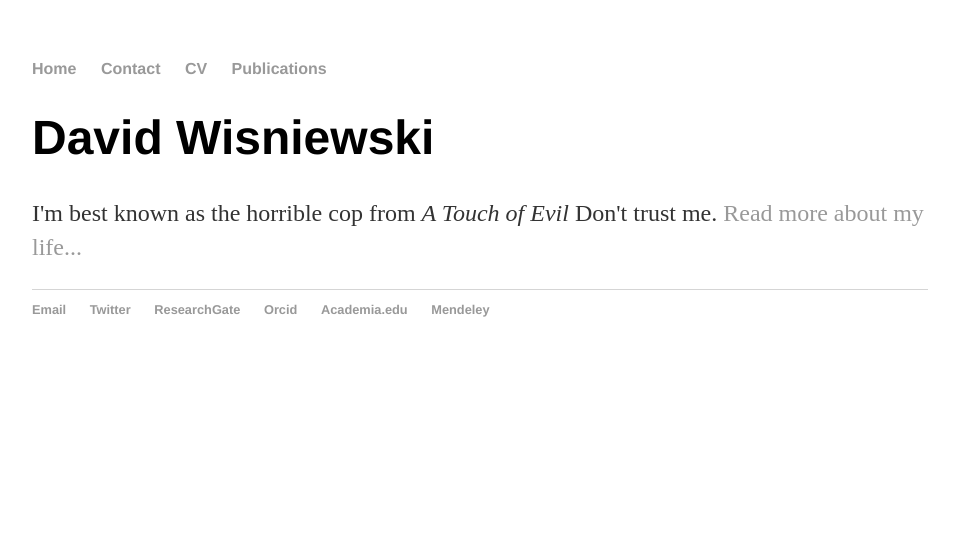
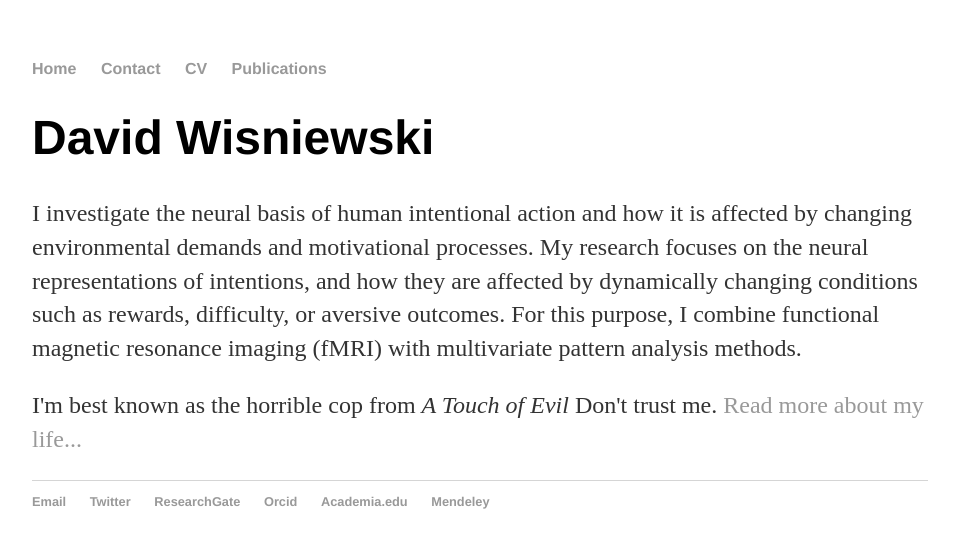
Before and after one commit to davidwisniewski/davidwisniewski.github.io, a Jekyll site: the page built from index.html, in a window 1280 px wide. Shown: the top 548 px of the page, without its empty margins (160-1119 px from the left). Built offline with Jekyll 4.4.1, drawn with Linux system fonts in a browser that asks for light colours.

Commit message:
add home introduction text

```diff
--- a/index.html
+++ b/index.html
@@ -5,6 +5,7 @@ title: David Wisniewski
 <div class="blurb">
 	<h1>David Wisniewski</h1>
 
+	<p>I investigate the neural basis of human intentional action and how it is affected by changing environmental demands and motivational processes. My research focuses on the neural representations of intentions, and how they are affected by dynamically changing conditions such as rewards, difficulty, or aversive outcomes. For this purpose, I combine functional magnetic resonance imaging (fMRI) with multivariate pattern analysis methods.</p>
 
 	<p>I'm best known as the horrible cop from <em>A Touch of Evil</em> Don't trust me. <a href="/about">Read more about my life...</a></p>
 </div><!-- /.blurb -->
```
